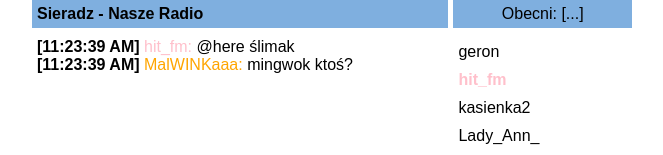
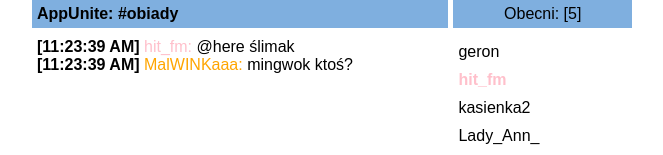
Before and after one commit to dariaoldenburg/au-react-workshop, a React (Create React App) app: page / in a window 1280 px wide. Shown: the top 155 px of the page, without its empty margins (308-971 px from the left). Built offline with nearby package versions, Linux system fonts and the light colour scheme; the HTML template or start-up script is replaced by a standard one.

Commit message:
Add ChatAPI.fetchOnlineUsers and use it in the Chat component

```diff
--- a/src/Chat.tsx
+++ b/src/Chat.tsx
@@ -1,6 +1,13 @@
 import React from 'react';
 import { Subscription } from 'rxjs';
-import { fetchMessages, Message, User, login, logout } from './ChatAPI';
+import {
+  fetchMessages,
+  fetchOnlineUsers,
+  login,
+  logout,
+  Message,
+  User
+} from './ChatAPI';
 import { MessagesList } from './MessagesList';
 import { Button } from './ui/Button';
 import { Cell } from './ui/Cell';
@@ -17,16 +24,10 @@
 }
 
 export class Chat extends React.PureComponent<{}, ChatState> {
-  state = {
-    channelName: 'Sieradz - Nasze Radio',
+  state: ChatState = {
+    channelName: 'AppUnite: #obiady',
     currentUser: null,
-    onlineUsers: [
-      { id: 1, name: 'geron' },
-      { id: 2, name: 'hit_fm', color: 'pink', senior: true },
-      { id: 3, name: 'kasienka2' },
-      { id: 4, name: 'Lady_Ann_' },
-      { id: 5, name: 'MalWINKaaa', color: 'orange', senior: true }
-    ],
+    onlineUsers: [],
     onlineUsersLoading: true,
     messages: [],
     messagesLoading: true
@@ -35,6 +36,15 @@
   private _subscriptions: Subscription[] = [];
 
   componentDidMount() {
+    this._subscriptions.push(
+      fetchOnlineUsers().subscribe(users => {
+        this.setState({
+          onlineUsers: users,
+          onlineUsersLoading: false
+        });
+      })
+    );
+
     this._subscriptions.push(
       fetchMessages().subscribe(messages => {
         this.setState({
```
